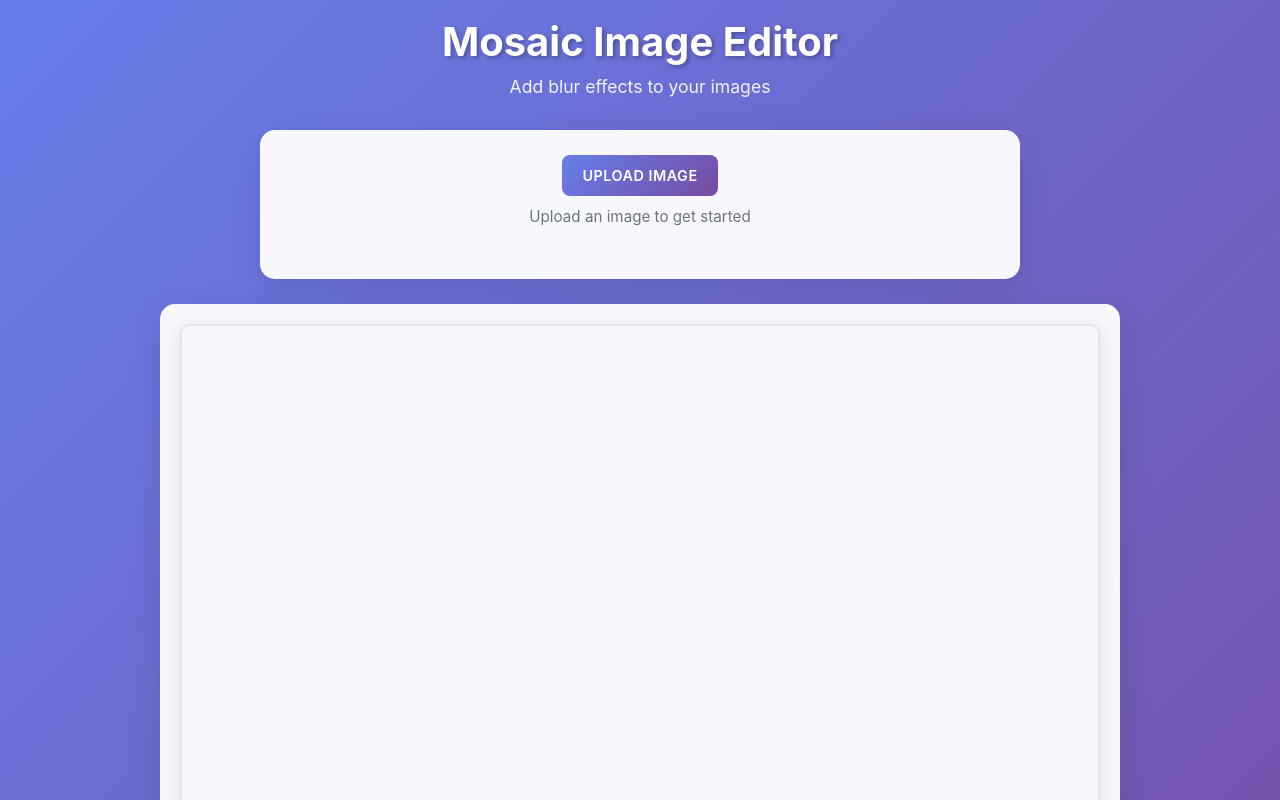
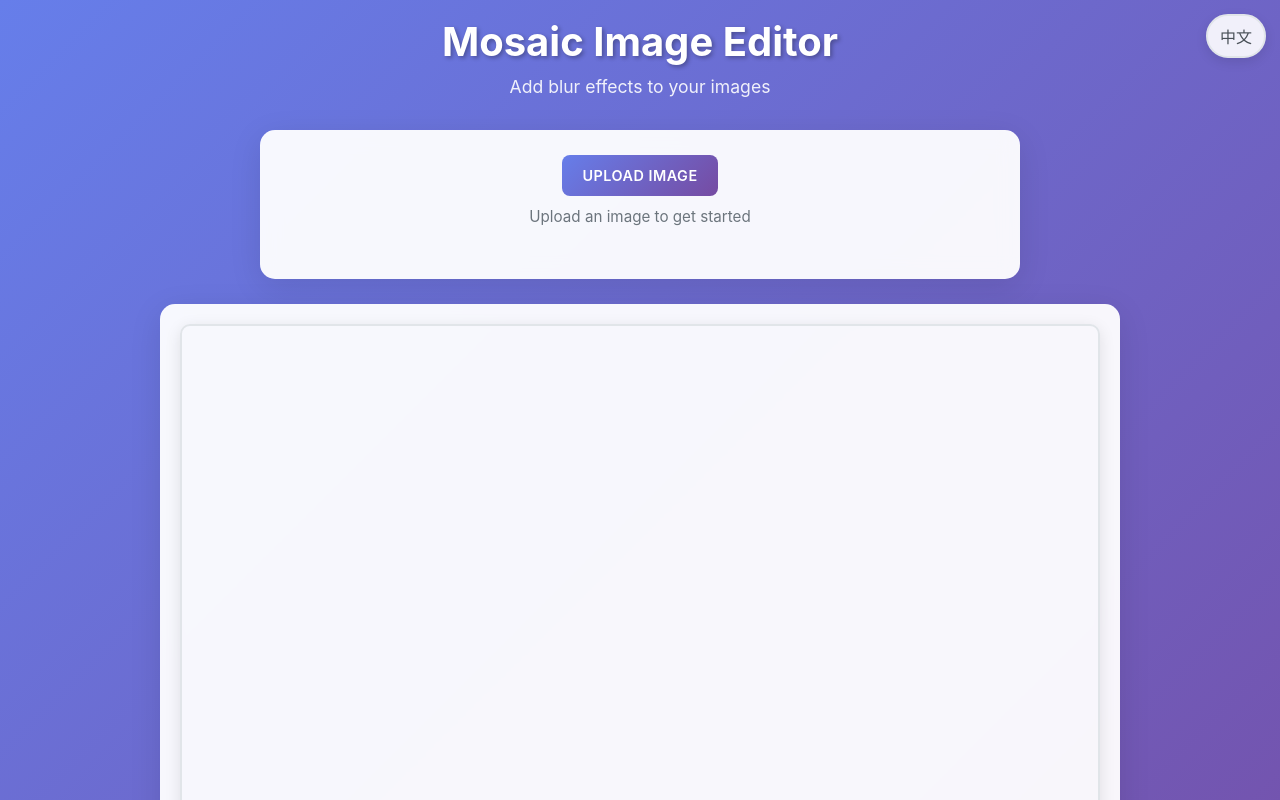
Before and after one commit to LuSicong22/---mosaic-app, a React (Vite) app: page / in a window 1280 px wide. Shown: the top 800 px of the page. Built offline with nearby package versions, Linux system fonts and the light colour scheme.

Commit message:
feat: add language switcher and translations for English and Chinese

```diff
--- a/src/App.css
+++ b/src/App.css
@@ -13,6 +13,26 @@ body {
   background: linear-gradient(135deg, #667eea 0%, #764ba2 100%);
   min-height: 100vh;
   color: #333;
+}
+
+.lang-switch {
+  position: fixed;
+  top: 14px;
+  right: 14px;
+  z-index: 2000;
+  background: rgba(255, 255, 255, 0.9);
+  border: 2px solid #e1e5e9;
+  border-radius: 999px;
+  padding: 8px 12px;
+  cursor: pointer;
+  font-weight: 700;
+  color: #495057;
+  box-shadow: 0 4px 12px rgba(0, 0, 0, 0.1);
+}
+
+.lang-switch:hover {
+  background: #ffffff;
+  border-color: #dee2e6;
 }
 
 .app {
--- a/src/App.tsx
+++ b/src/App.tsx
@@ -7,6 +7,66 @@ interface HistoryState {
 }
 
 function App() {
+  type Lang = "en" | "zh";
+  const translations: Record<Lang, Record<string, string>> = {
+    en: {
+      title: "Mosaic Image Editor",
+      subtitle: "Add blur effects to your images",
+      upload_image: "Upload Image",
+      upload_hint: "Upload an image to get started",
+      blur_strength: "Blur strength",
+      undo: "↩️ Undo",
+      redo: "↪️ Redo",
+      clear_effects: "🗑️ Clear Effects",
+      save_image: "💾 Save Image",
+      undo_title: "Undo last action",
+      redo_title: "Redo last undone action",
+      clear_title: "Clear all effects and return to original image",
+      save_title: "Save edited image",
+      how_to_use: "How to use:",
+      step_1: "Upload an image using the button above",
+      step_2: "Adjust blur strength (0–100) to control the effect intensity",
+      step_3: "Click and drag on the image to select a rectangle to blur",
+      step_4: "Use Undo/Redo to adjust your work",
+      step_5: "Save your edited image when finished",
+      switch_label_en: "EN",
+      switch_label_zh: "中文",
+    },
+    zh: {
+      title: "马赛克图片编辑器",
+      subtitle: "为图片添加模糊效果",
+      upload_image: "上传图片",
+      upload_hint: "点击上传图片开始编辑",
+      blur_strength: "模糊强度",
+      undo: "↩️ 撤销",
+      redo: "↪️ 重做",
+      clear_effects: "🗑️ 清除效果",
+      save_image: "💾 保存图片",
+      undo_title: "撤销上一步操作",
+      redo_title: "重做上一步撤销",
+      clear_title: "清除所有效果并恢复原图",
+      save_title: "保存已编辑的图片",
+      how_to_use: "使用说明：",
+      step_1: "点击上方按钮上传一张图片",
+      step_2: "调整模糊强度（0–100）以控制效果强度",
+      step_3: "在图片上点击并拖动选择要模糊的矩形区域",
+      step_4: "使用撤销/重做来调整你的操作",
+      step_5: "完成后保存已编辑的图片",
+      switch_label_en: "EN",
+      switch_label_zh: "中文",
+    },
+  };
+  const [lang, setLang] = useState<Lang>(() => {
+    const saved =
+      typeof window !== "undefined" ? localStorage.getItem("lang") : null;
+    return saved === "en" || saved === "zh" ? (saved as Lang) : "en";
+  });
+  const t = (key: string) => translations[lang][key] || key;
+  useEffect(() => {
+    try {
+      localStorage.setItem("lang", lang);
+    } catch {}
+  }, [lang]);
   const [imageUrl, setImageUrl] = useState<string | null>(null);
   const [history, setHistory] = useState<HistoryState[]>([]);
   const [historyIndex, setHistoryIndex] = useState(-1);
@@ -456,9 +516,19 @@ function App() {
 
   return (
     <div className="app">
+      <button
+        className="lang-switch"
+        onClick={() => setLang((prev) => (prev === "en" ? "zh" : "en"))}
+        aria-label={lang === "en" ? "Switch to Chinese" : "切换到英文"}
+        title={lang === "en" ? "Switch to Chinese" : "切换到英文"}
+      >
+        {lang === "en"
+          ? translations["zh"].switch_label_zh
+          : translations["en"].switch_label_en}
+      </button>
       <header className="header">
-        <h1>Mosaic Image Editor</h1>
-        <p>Add blur effects to your images</p>
+        <h1>{t("title")}</h1>
+        <p>{t("subtitle")}</p>
         {/* Install button hidden */}
       </header>
 
@@ -475,18 +545,16 @@ function App() {
             className="btn btn-primary"
             onClick={() => fileInputRef.current?.click()}
           >
-            Upload Image
+            {t("upload_image")}
           </button>
-          {!imageUrl && (
-            <p className="upload-hint">Upload an image to get started</p>
-          )}
+          {!imageUrl && <p className="upload-hint">{t("upload_hint")}</p>}
         </div>
         {imageUrl && (
           <>
             <div className="effect-controls">
               <div className="brush-size">
                 <label htmlFor="blur-strength">
-                  Blur strength: {blurAmount}
+                  {t("blur_strength")}: {blurAmount}
                 </label>
                 <input
                   id="blur-strength"
@@ -505,17 +573,17 @@ function App() {
                   className="btn btn-secondary"
                   onClick={undo}
                   disabled={historyIndex <= 0}
-                  title="Undo last action"
+                  title={t("undo_title")}
                 >
-                  ↩️ Undo
+                  {t("undo")}
                 </button>
                 <button
                   className="btn btn-secondary"
                   onClick={redo}
                   disabled={historyIndex >= history.length - 1}
-                  title="Redo last undone action"
+                  title={t("redo_title")}
                 >
-                  ↪️ Redo
+                  {t("redo")}
                 </button>
               </div>
               <div className="action-spacer" />
@@ -523,16 +591,16 @@ function App() {
                 <button
                   className="btn btn-warning"
                   onClick={clearCanvas}
-                  title="Clear all effects and return to original image"
+                  title={t("clear_title")}
                 >
-                  🗑️ Clear Effects
+                  {t("clear_effects")}
                 </button>
                 <button
                   className="btn btn-success"
                   onClick={saveImage}
-                  title="Save edited image"
+                  title={t("save_title")}
                 >
-                  💾 Save Image
+                  {t("save_image")}
                 </button>
               </div>
             </div>
@@ -564,13 +632,13 @@ function App() {
       </div>
 
       <div className="instructions">
-        <h3>How to use:</h3>
+        <h3>{t("how_to_use")}</h3>
         <ol>
-          <li>Upload an image using the button above</li>
-          <li>Adjust blur strength (0–100) to control the effect intensity</li>
-          <li>Click and drag on the image to select a rectangle to blur</li>
-          <li>Use Undo/Redo to adjust your work</li>
-          <li>Save your edited image when finished</li>
+          <li>{t("step_1")}</li>
+          <li>{t("step_2")}</li>
+          <li>{t("step_3")}</li>
+          <li>{t("step_4")}</li>
+          <li>{t("step_5")}</li>
         </ol>
       </div>
     </div>
```
